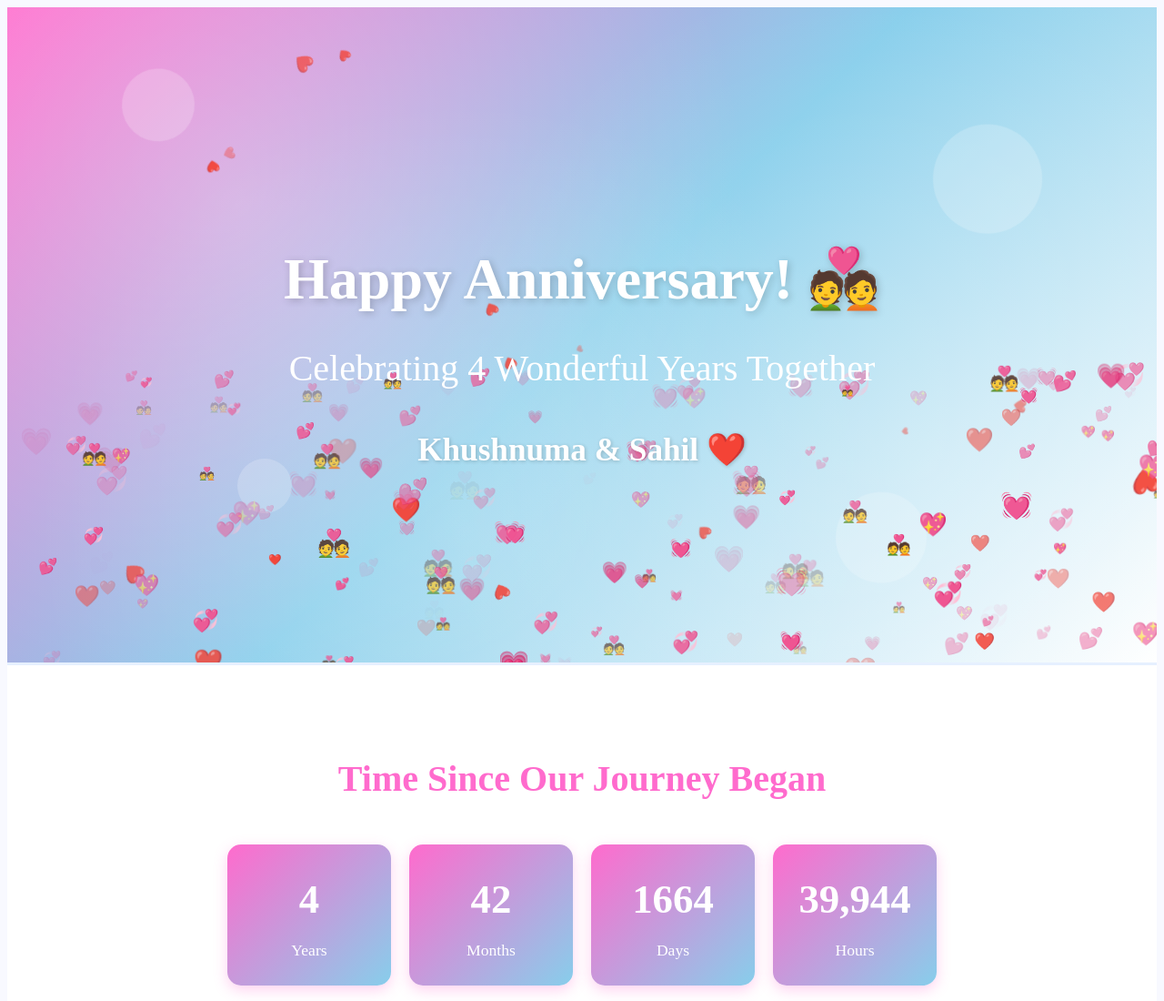
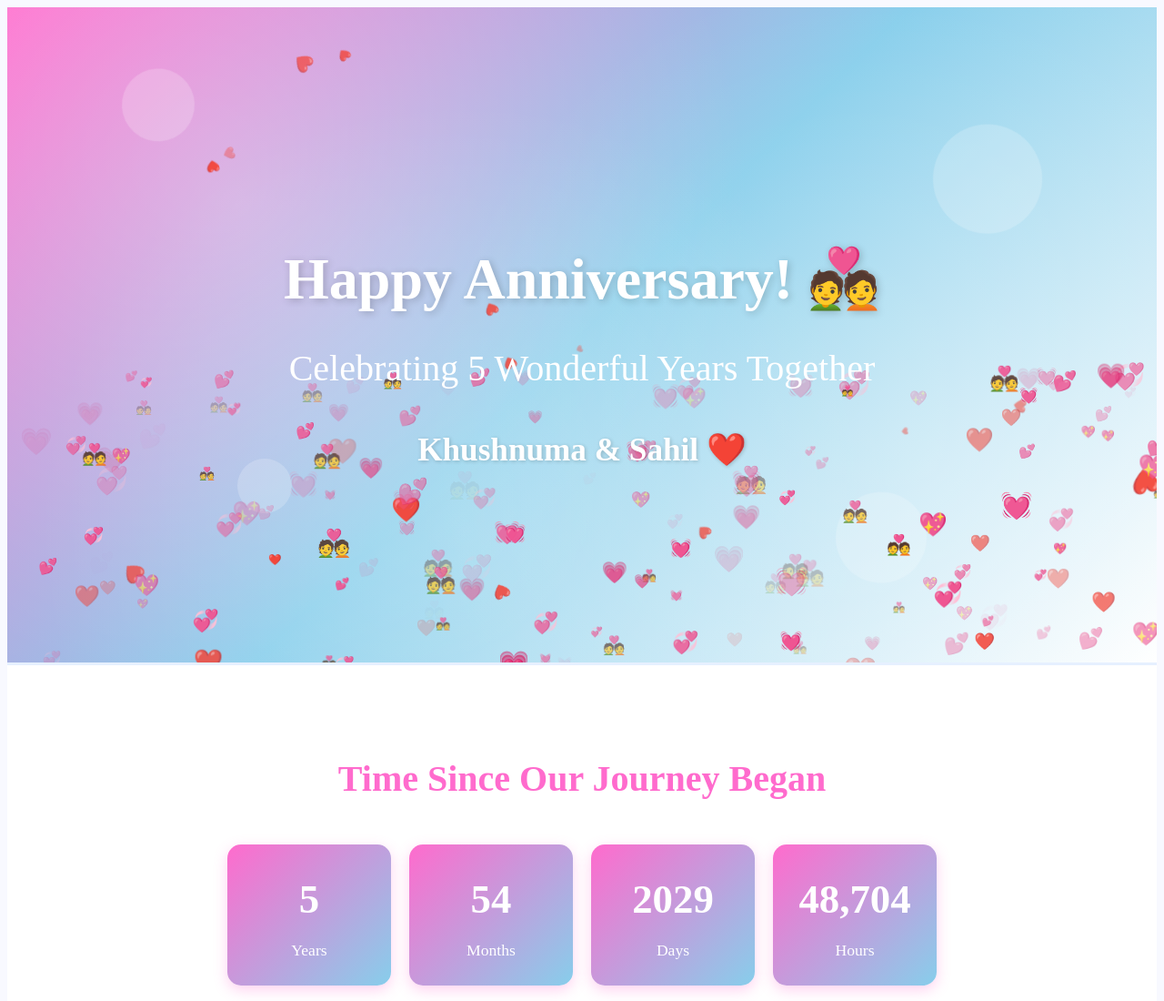
Before and after one commit to Coder-Sahoo/new1, a plain HTML site: page index.html in a window 1280 px wide. Shown: the top 1100 px of the page at 91% size. Drawn offline with Linux system fonts and the light colour scheme.

Commit message:
Update index.html

```diff
--- a/index.html
+++ b/index.html
@@ -217,7 +217,7 @@
         // Calculate anniversary time
         function calculateAnniversaryTime() {
             // Set your anniversary date (year, month-1, day)
-            const anniversaryDate = new Date(2021, 5, 15); // June 15, 2021
+            const anniversaryDate = new Date(2020, 5, 15); // June 15, 2021
             const currentDate = new Date();
 
             // Calculate years
```
